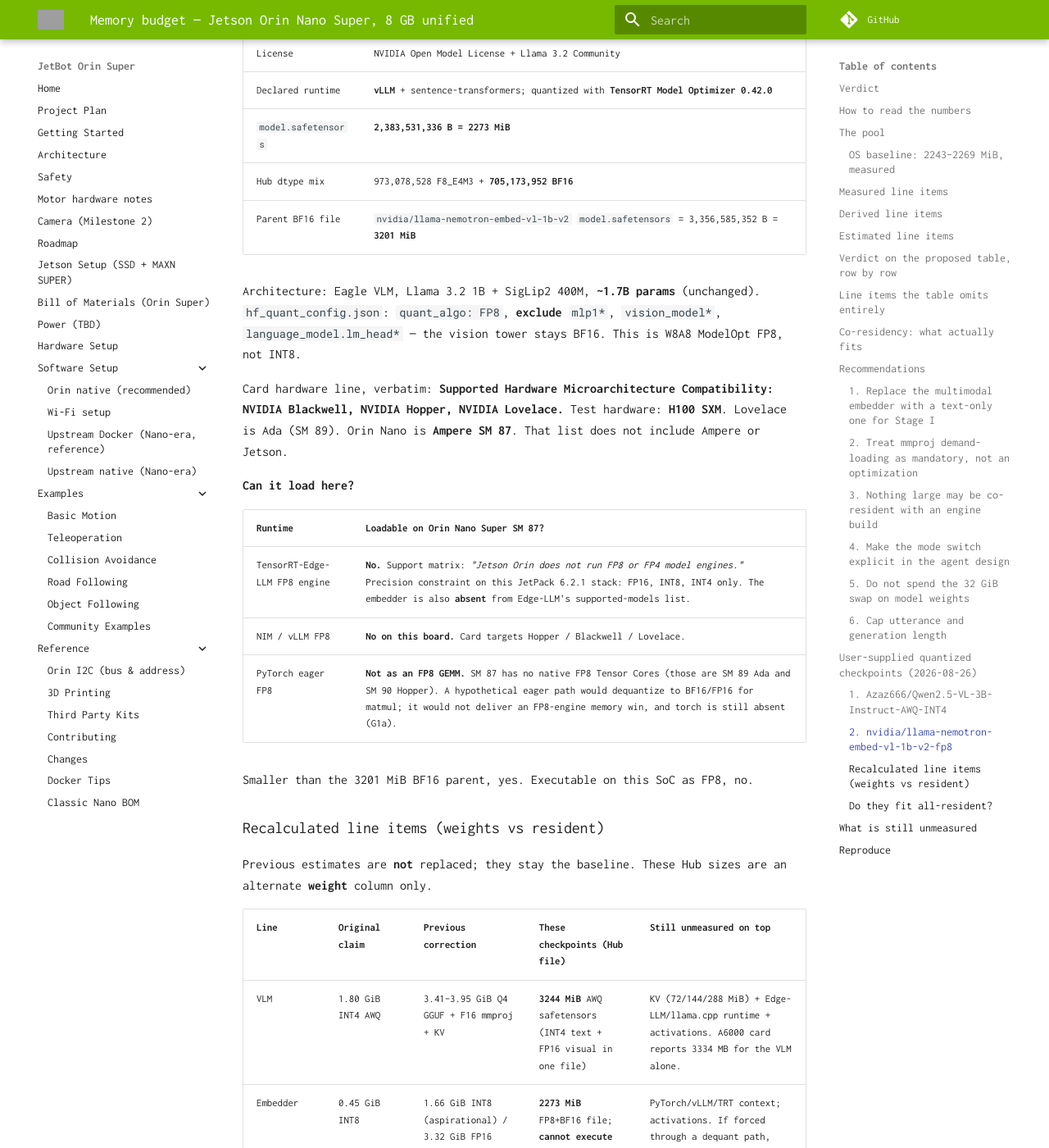
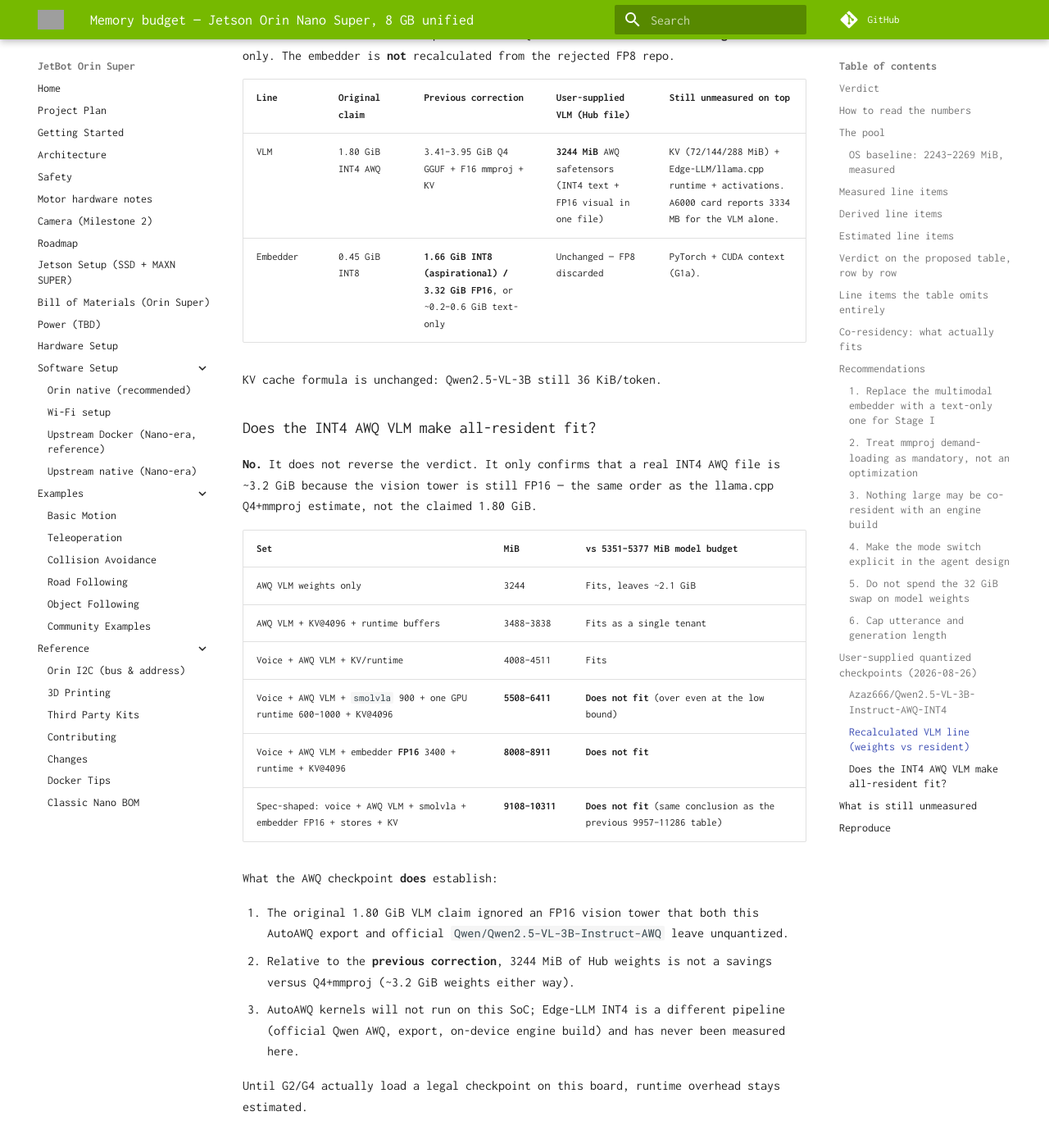
Before and after one commit to AbuAyah110/jetbot-orin-super, an MkDocs documentation site: the page built from docs/memory_budget.md, in a window 1280 px wide and 1400 px high, scrolled down 10669 px. Shown: the whole window at 82% size. Built offline with MkDocs 1.6.1 and Material for MkDocs 9.7.7, drawn with Linux system fonts in a browser that asks for light colours; comment, search, counter and statistics services are not loaded; some of the changed text lies outside the part shown; grey boxes are pictures that could not be loaded.

Commit message:
Reject the FP8 embedder and keep the INT4 AWQ VLM as the only user checkpoint.
Orin cannot run FP8 engines, so that NVIDIA file must not shrink the embedder line; the AWQ Qwen weights remain ~3.2 GiB because the vision tower is still FP16.

```diff
--- a/docs/memory_budget.md
+++ b/docs/memory_budget.md
@@ -214,12 +214,21 @@
 
 ## User-supplied quantized checkpoints (2026-08-26)
 
-Two Hugging Face repos were offered as a rebuttal to the all-resident verdict.
-Both are **real published checkpoints**. Neither moves the verdict on this
-board. The Hub file sizes were taken from the Hub tree API (LFS `size` fields);
-the weights were **not** downloaded.
+One Hugging Face VLM checkpoint was offered as a rebuttal to the all-resident
+verdict. Hub file sizes for that VLM were taken from the Hub tree API (LFS
+`size` fields); the weights were **not** downloaded. It does **not** reverse
+the verdict.
 
-### 1. `Azaz666/Qwen2.5-VL-3B-Instruct-AWQ-INT4`
+**Rejected — do not use to shrink any line.**
+`nvidia/llama-nemotron-embed-vl-1b-v2-fp8` is a real NVIDIA ModelOpt/vLLM FP8
+export, but it is not a tenant on this board: TensorRT-Edge-LLM's Orin support
+matrix is **FP16, INT8, and INT4 only** ("Jetson Orin does not run FP8 or FP4
+model engines"), and SM 87 has no native FP8 Tensor Cores. The embedder line
+stays the prior **1700 MiB INT8 (aspirational) / 3400 MiB FP16** figures, or a
+smaller text-only alternative (EmbeddingGemma-class, ~0.2–0.6 GiB). FP8 is not
+an intermediate.
+
+### `Azaz666/Qwen2.5-VL-3B-Instruct-AWQ-INT4`
 
 | Field | Value |
 | --- | --- |
@@ -256,84 +265,44 @@
 engine. Weights-on-disk also ≠ resident footprint: KV cache, TRT runtime, and
 activations remain separate line items (still unmeasured for a 3B VLM).
 
-### 2. `nvidia/llama-nemotron-embed-vl-1b-v2-fp8`
+### Recalculated VLM line (weights vs resident)
 
-| Field | Value |
-| --- | --- |
-| Repo | https://huggingface.co/nvidia/llama-nemotron-embed-vl-1b-v2-fp8 |
-| Revision SHA | `b4751b329b7d797cb6abfe018e8bedf1051a80aa` (current `main`, 2026-08-26) |
-| Publisher | **NVIDIA** |
-| License | NVIDIA Open Model License + Llama 3.2 Community |
-| Declared runtime | **vLLM** + sentence-transformers; quantized with **TensorRT Model Optimizer 0.42.0** |
-| `model.safetensors` | **2,383,531,336 B = 2273 MiB** |
-| Hub dtype mix | 973,078,528 F8_E4M3 + **705,173,952 BF16** |
-| Parent BF16 file | `nvidia/llama-nemotron-embed-vl-1b-v2` `model.safetensors` = 3,356,585,352 B = **3201 MiB** |
+Previous estimates are **not** replaced. The AWQ Hub size is an alternate
+**weight** column only. The embedder is **not** recalculated from the rejected
+FP8 repo.
 
-Architecture: Eagle VLM, Llama 3.2 1B + SigLip2 400M, **~1.7B params** (unchanged).
-`hf_quant_config.json`: `quant_algo: FP8`, **exclude** `mlp1*`, `vision_model*`,
-`language_model.lm_head*` — the vision tower stays BF16. This is W8A8 ModelOpt
-FP8, not INT8.
-
-Card hardware line, verbatim: **Supported Hardware Microarchitecture
-Compatibility: NVIDIA Blackwell, NVIDIA Hopper, NVIDIA Lovelace.** Test
-hardware: **H100 SXM**. Lovelace is Ada (SM 89). Orin Nano is **Ampere SM 87**.
-That list does not include Ampere or Jetson.
-
-**Can it load here?**
-
-| Runtime | Loadable on Orin Nano Super SM 87? |
-| --- | --- |
-| TensorRT-Edge-LLM FP8 engine | **No.** Support matrix: *"Jetson Orin does not run FP8 or FP4 model engines."* Precision constraint on this JetPack 6.2.1 stack: FP16, INT8, INT4 only. The embedder is also **absent** from Edge-LLM's supported-models list. |
-| NIM / vLLM FP8 | **No on this board.** Card targets Hopper / Blackwell / Lovelace. |
-| PyTorch eager FP8 | **Not as an FP8 GEMM.** SM 87 has no native FP8 Tensor Cores (those are SM 89 Ada and SM 90 Hopper). A hypothetical eager path would dequantize to BF16/FP16 for matmul; it would not deliver an FP8-engine memory win, and torch is still absent (G1a). |
-
-Smaller than the 3201 MiB BF16 parent, yes. Executable on this SoC as FP8, no.
-
-### Recalculated line items (weights vs resident)
-
-Previous estimates are **not** replaced; they stay the baseline. These Hub sizes
-are an alternate **weight** column only.
-
-| Line | Original claim | Previous correction | These checkpoints (Hub file) | Still unmeasured on top |
+| Line | Original claim | Previous correction | User-supplied VLM (Hub file) | Still unmeasured on top |
 | --- | --- | --- | --- | --- |
 | VLM | 1.80 GiB INT4 AWQ | 3.41–3.95 GiB Q4 GGUF + F16 mmproj + KV | **3244 MiB** AWQ safetensors (INT4 text + FP16 visual in one file) | KV (72/144/288 MiB) + Edge-LLM/llama.cpp runtime + activations. A6000 card reports 3334 MB for the VLM alone. |
-| Embedder | 0.45 GiB INT8 | 1.66 GiB INT8 (aspirational) / 3.32 GiB FP16 | **2273 MiB** FP8+BF16 file; **cannot execute FP8 here** | PyTorch/vLLM/TRT context; activations. If forced through a dequant path, expect closer to the 3201 MiB BF16 parent plus runtime. |
+| Embedder | 0.45 GiB INT8 | **1.66 GiB INT8 (aspirational) / 3.32 GiB FP16**, or ~0.2–0.6 GiB text-only | Unchanged — FP8 discarded | PyTorch + CUDA context (G1a). |
 
 KV cache formula is unchanged: Qwen2.5-VL-3B still 36 KiB/token.
 
-### Do they fit all-resident?
+### Does the INT4 AWQ VLM make all-resident fit?
 
-**No. They do not reverse the verdict. They only change how the overrun is
-composed, and the FP8 embedder is not a legal tenant on this GPU.**
-
-Arithmetic on **Hub weight files alone** (no KV, no TRT/PyTorch, no voice):
+**No.** It does not reverse the verdict. It only confirms that a real INT4 AWQ
+file is ~3.2 GiB because the vision tower is still FP16 — the same order as the
+llama.cpp Q4+mmproj estimate, not the claimed 1.80 GiB.
 
 | Set | MiB | vs 5351–5377 MiB model budget |
 | --- | --- | --- |
 | AWQ VLM weights only | 3244 | Fits, leaves ~2.1 GiB |
-| FP8 embedder weights only | 2273 | Fits, leaves ~3.1 GiB — **but will not run** |
-| **AWQ VLM + FP8 embedder weights** | **5517** | **Already 140–166 MiB over the model budget** |
-| Those two + measured voice (520–673) | 6037–6190 | Over by ~0.7–0.8 GiB |
-| Spec-shaped: those two + voice + `smolvla` 900 + one GPU runtime 600–1000 + KV@4096 244–594 | **7781–9284** | **Over by 2.4–3.9 GiB vs the 5.2 GiB budget** (9957–11286 previously) |
+| AWQ VLM + KV@4096 + runtime buffers | 3488–3838 | Fits as a single tenant |
+| Voice + AWQ VLM + KV/runtime | 4008–4511 | Fits |
+| Voice + AWQ VLM + `smolvla` 900 + one GPU runtime 600–1000 + KV@4096 | **5508–6411** | **Does not fit** (over even at the low bound) |
+| Voice + AWQ VLM + embedder **FP16** 3400 + runtime + KV@4096 | **8008–8911** | **Does not fit** |
+| Spec-shaped: voice + AWQ VLM + smolvla + embedder FP16 + stores + KV | **9108–10311** | **Does not fit** (same conclusion as the previous 9957–11286 table) |
 
-The two user files **by themselves** exceed the model budget. Adding the
-measured voice stack and the derived VLA weights only widens the gap. Treating
-the FP8 embedder as "not present because it cannot execute" still leaves the
-INT4 VLM at 3244 MiB of weights — the same order as the llama.cpp Q4+mmproj
-estimate — so the co-residency tables in the previous sections do not flip to
-"fits."
+What the AWQ checkpoint **does** establish:
 
-What these checkpoints **do** establish:
-
-1. The original 1.80 GiB VLM claim ignored an FP16 vision tower that both
-   AutoAWQ and official Qwen AWQ leave unquantized.
-2. The original 0.45 GiB embedder claim is still wrong even after NVIDIA's own
-   FP8 export: 2273 MiB on disk, vision still BF16, and the format is illegal on
-   SM 87 / Edge-LLM.
-3. Relative to the **previous correction**, the AWQ file is not a savings versus
-   Q4+mmproj (~3.2 GiB weights either way). The FP8 embedder is smaller than
-   the 3201 MiB BF16 parent (~928 MiB) but **larger** than the aspirational INT8
-   1700 MiB line, and it cannot be loaded.
+1. The original 1.80 GiB VLM claim ignored an FP16 vision tower that both this
+   AutoAWQ export and official `Qwen/Qwen2.5-VL-3B-Instruct-AWQ` leave
+   unquantized.
+2. Relative to the **previous correction**, 3244 MiB of Hub weights is not a
+   savings versus Q4+mmproj (~3.2 GiB weights either way).
+3. AutoAWQ kernels will not run on this SoC; Edge-LLM INT4 is a different
+   pipeline (official Qwen AWQ, export, on-device engine build) and has never
+   been measured here.
 
 Until G2/G4 actually load a legal checkpoint on this board, runtime overhead
 stays estimated.
```
